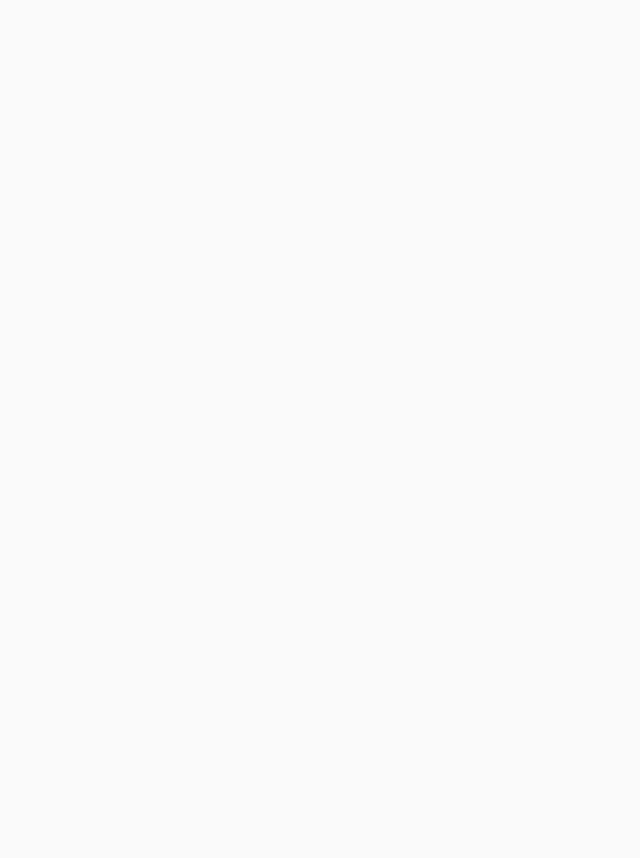
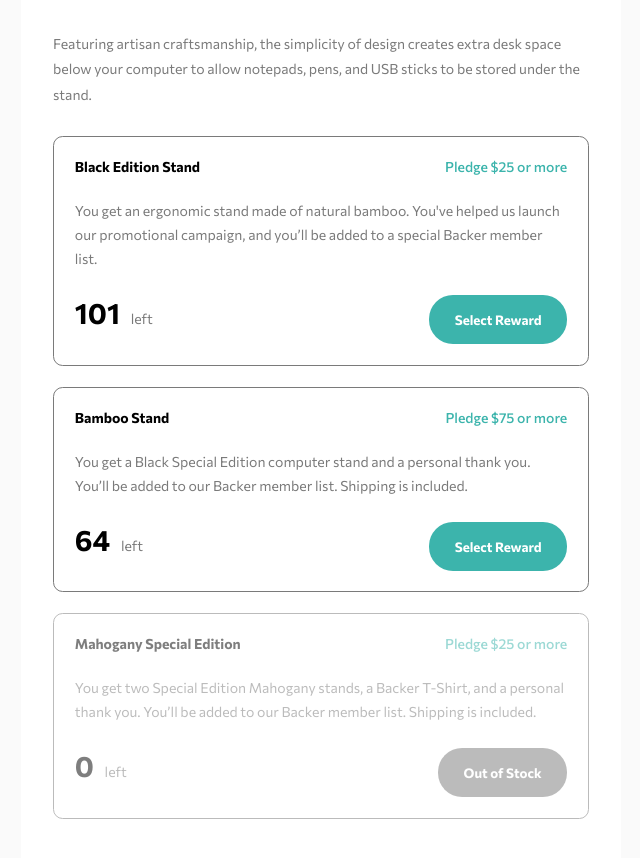
Before and after one commit to sharonBenish/crowdfunding-product-page, a Vue app: page / in a window 1280 px wide. Shown: the part 920-1778 px from the top of the page, without its empty margins (319-959 px from the left). Before the commit the page ends 800 px from the top, so only its background shows below. Built offline with nearby package versions, Linux system fonts and the light colour scheme.

Commit message:
added About section

```diff
--- a/src/App.vue
+++ b/src/App.vue
@@ -51,28 +51,65 @@
           <div class="progress" :style="{width:progress}"></div>
         </div>
       </section>
+
+      <section id="about">
+        <h3>About this project</h3>
+        <p>
+          The Mastercraft Bamboo Monitor Riser is a sturdy and stylish platform that elevates your screen
+          to a more comfortable viewing height. Placing your monitor at eye level has the potential to improve
+          your posture and make you more comfortable while at work, helping you stay focused on the task at hand.
+        </p>
+        <p>
+          Featuring artisan craftsmanship, the simplicity of design creates extra desk space below your computer
+          to allow notepads, pens, and USB sticks to be stored under the stand.
+        </p>
+        <ProductCard :pledge="25" :remaining="101">
+          <template v-slot:title>Black Edition Stand</template>
+          <template v-slot:descr>
+            You get an ergonomic stand made of natural bamboo. You've helped us launch our promotional campaign, and you’ll be added to a special Backer member list.
+          </template>
+        </ProductCard>
+        <ProductCard :pledge="75" :remaining="64">
+          <template v-slot:title>Bamboo Stand</template>
+          <template v-slot:descr>
+            You get a Black Special Edition computer stand and a personal thank you. You’ll be added to our Backer member list. Shipping is included.
+          </template>
+        </ProductCard>
+        <ProductCard class="out-of-stock" :pledge="25" :remaining="0">
+          <template v-slot:title>Mahogany Special Edition</template>
+          <template v-slot:descr>
+            You get two Special Edition Mahogany stands, a Backer T-Shirt, and a personal thank you. You’ll be added to our Backer member list. Shipping is included.
+          </template>
+          <template v-slot:button>Out of Stock</template>
+        </ProductCard>
+      </section>
     </div>
   </main>
 </template>
 
 <script>
+import ProductCard from './components/ProductCard.vue';
 export default {
-  name: 'App',
-  data(){
-    return{
-      menuOpen:false,
-      bookmarked:false,
-      sum:89914,
-      backers:5007,
-      target:100000,
-    }
-  },
-  computed:{
-    progress(){
-      const result = (this.sum / this.target)*100;
-      return `${result}%`
-    }
-  }
+    name: "App",
+    components:{
+      ProductCard,
+    },
+    data() {
+        return {
+            menuOpen: false,
+            bookmarked: false,
+            sum: 89914,
+            backers: 5007,
+            target: 100000,
+        };
+    },
+    computed: {
+        progress() {
+            const result = (this.sum / this.target) * 100;
+            return `${result}%`;
+        }
+    },
+    components: { ProductCard }
 }
 </script>
 
@@ -96,7 +133,8 @@ export default {
 
 body{
   background-color: var(--gray);
-  color:var(--dark-gray)
+  color:var(--dark-gray);
+  font-size:14px;
 }
 
 a{
@@ -165,13 +203,14 @@ main > div {
 section{
   background-color: #fff;
   text-align: center;
-  padding:2rem 1rem;
+  padding:2rem 2rem;
   border-radius: 0.6rem;
   margin-bottom: 1.5rem;
 }
 
 #intro{
   position: relative;
+  padding:2rem 1rem;
 }
 
 #intro > h2{
@@ -262,6 +301,31 @@ section{
   height: 100%;
 }
 
+#about {
+  text-align: left;
+}
+
+#about h3{
+  color:var(--black);
+}
+
+#about> p{
+  padding-top:1.8rem;
+  font-size: 14px;
+  line-height:1.6rem;
+}
+
+#about > p:last-of-type{
+  margin-bottom: 1.8rem;
+}
+
+.out-of-stock{
+  opacity:0.5;
+}
+
+.out-of-stock button{
+  background-color: var(--dark-gray);
+}
 
 @media (min-width:1025px){
   header{
--- /dev/null
+++ b/src/components/ProductCard.vue
@@ -0,0 +1,78 @@
+<template>
+<div class="container">
+    <div>
+        <h4>
+            <slot name="title"></slot>
+        </h4>
+        <p class="pledge">Pledge ${{pledge}} or more</p>
+    </div>
+
+    <p class="descr">
+        <slot name="descr"></slot>
+    </p>
+
+    <div>
+        <div class="remaining"><span>{{remaining}}</span> left</div>
+        <button class="btn">
+            <slot name="button">Select Reward</slot>
+        </button>
+    </div>
+</div>
+</template>
+
+<script>
+    export default{
+        name:'ProductCard',
+        props:['pledge','remaining'],
+    }
+</script>
+
+<style scoped>
+
+.container{
+    border:0.01rem solid var(--dark-gray);
+    border-radius:0.6rem;
+    padding:1.3rem;
+    margin-bottom:1.3rem;
+}
+
+h4{
+    color:var(--black);
+    font-size: 14px;
+}
+
+.pledge{
+    color:var(--mod-cyan);
+    font-weight: 500;
+    margin-top:0.8rem;
+}
+
+.descr{
+    padding:1.5rem 0;
+    line-height: 1.5rem;
+}
+
+.remaining{
+    padding-bottom: 1.5rem;
+}
+.remaining>span{
+    color:var(--black);
+    font-size: 1.8rem;
+    font-weight: 700;
+    margin-right: 0.5rem;
+}
+
+@media (min-width:1025px){
+.container >div{
+    display:flex;
+    justify-content: space-between;
+}
+
+.pledge{
+    margin:0;
+}
+.remaining{
+    padding:0;
+}
+}
+</style>
```
